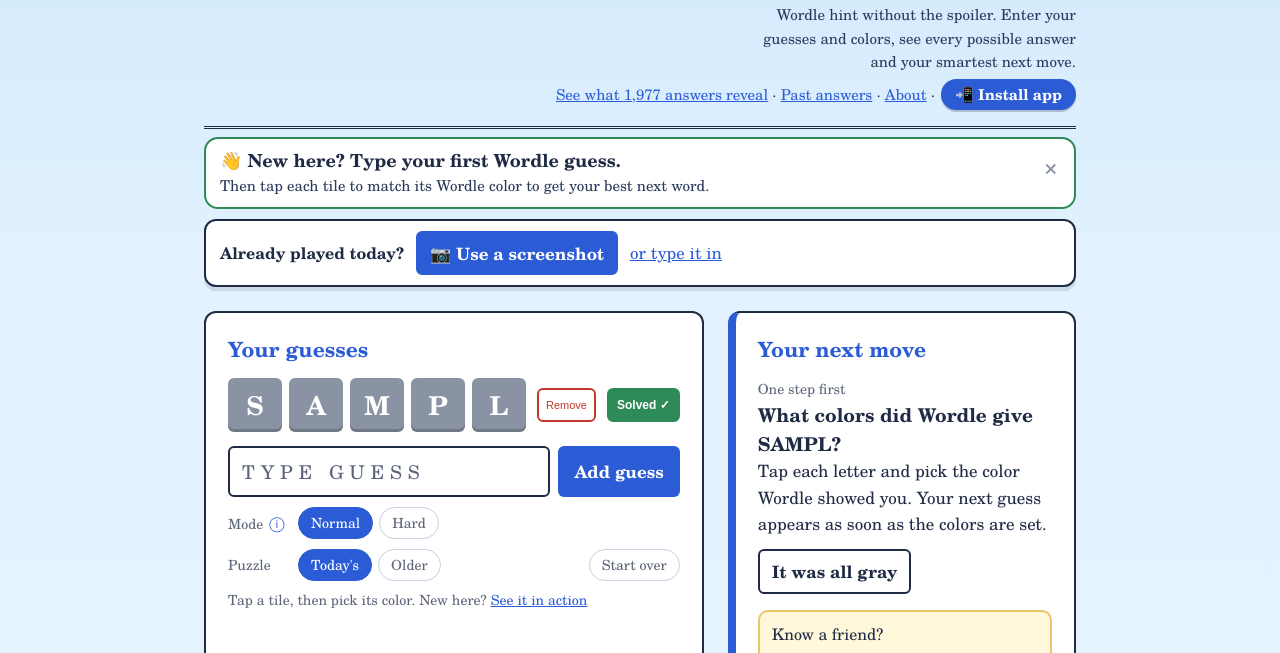
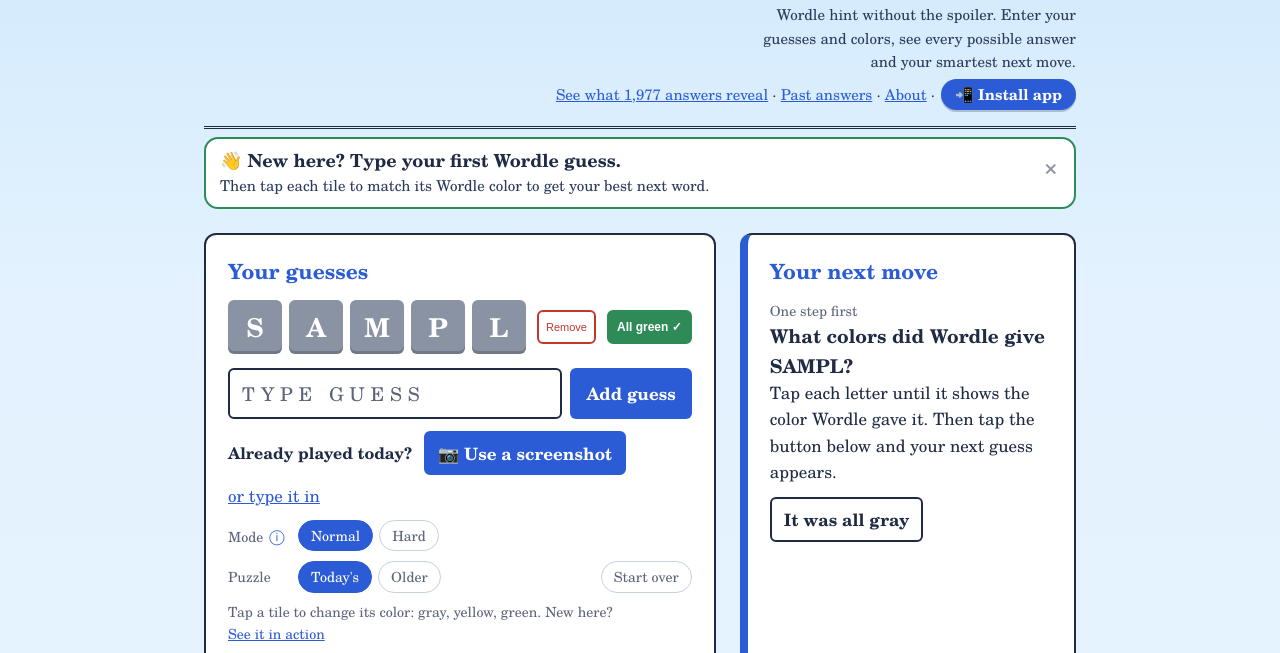
Before and after one commit to bestnextguess/bestnextguess.github.io, a plain HTML site: page index.html in a window 1280 px wide. Both pictures are taken after typing "Sample" into the empty fields and a click on the button "Add guess". Shown: the part 132-785 px from the top of the page. Drawn offline with Linux system fonts and the light colour scheme.

Commit message:
Add files via upload

```diff
--- a/index.html
+++ b/index.html
@@ -203,6 +203,7 @@ td.p{text-align:right;font-weight:700}
 .shotbar[hidden]{display:none}
 .shotbar b{font-size:16px}
 .shotbar .use{margin-top:0}
+.card .shotbar{border:0;box-shadow:none;background:none;padding:0;margin:12px 0 4px}   /* v2.29: inside Your guesses */
 .played{margin-top:14px;border-top:1px solid #E3EAF5;padding-top:12px}
 .played b{display:block;font-size:16px;margin-bottom:8px}
 .played .use{margin-top:0}
@@ -369,7 +370,6 @@ td.p{text-align:right;font-weight:700}
   <p class="more"><button class="linkbtn" id="demoBtn1">See it in action</button><span id="howtoInstallWrap"> · Done for today? <a href="about.html#install" id="howtoInstall">Install it for tomorrow's Wordle</a></span></p>
 </div>
 
-<div class="shotbar" id="shotBar" hidden><b>Already played today?</b><button class="use blue" id="shotBtn">📷 Use a screenshot</button><button class="linkbtn" id="typeBtn">or type it in</button></div>
 
 <div class="grid">
   <section class="card" aria-label="Your guesses">
@@ -382,6 +382,7 @@ td.p{text-align:right;font-weight:700}
       <input id="guess" maxlength="5" autocomplete="off" autocapitalize="characters" spellcheck="false" placeholder="TYPE GUESS" aria-label="Type a five-letter guess">
       <button class="btn" id="add">Add guess</button>
     </div>
+    <div class="shotbar" id="shotBar" hidden><b>Already played today?</b><button class="use blue" id="shotBtn">📷 Use a screenshot</button><button class="linkbtn" id="typeBtn">or type it in</button></div>   <!-- v2.29: under the type box, so the type box is on a small phone's first screen -->
     <div class="optrow" role="group" aria-label="Game mode"><span class="ol">Mode <button class="info" id="modeInfoBtn" aria-label="What do Normal and Hard mean?" aria-expanded="false" aria-controls="modeInfo">ⓘ</button></span>
       <button class="chip" data-h="0" title="Any word can be your next guess.">Normal</button>
       <button class="chip" data-h="1" title="Like Wordle's Hard Mode: your next guess must reuse every green and yellow letter.">Hard</button>
@@ -392,7 +393,7 @@ td.p{text-align:right;font-weight:700}
       <button class="chip" data-m="archive">Older</button>
       <button class="chip" id="reset">Start over</button>
     </div>
-    <p class="note" id="tapNote">Tap a tile, then pick its color.<span id="demoLinkWrap" hidden> New here? <button class="linkbtn" id="demoBtn3">See it in action</button></span></p>
+    <p class="note" id="tapNote">Tap a tile to change its color: gray, yellow, green.<span id="demoLinkWrap" hidden> New here? <button class="linkbtn" id="demoBtn3">See it in action</button></span></p>
     <div id="solved"></div>
   </section>
 
@@ -421,7 +422,7 @@ td.p{text-align:right;font-weight:700}
   <p><b>Free, no ads, always.</b> No sign-up, no app store, works on any phone or computer.</p>
   <p><b>How the odds work:</b> the percentages are estimates from answer history. Since Feb 2, 2026, about 1 in 10 daily answers has been a repeat, so never-used words share about 89% of the odds and repeats about 11%, split again among whichever words still fit. For an older puzzle, the answer must already have been used, so only repeats count. The next move is the word that should finish the puzzle in the fewest guesses: it plans ahead, works out small groups of words exactly, and keeps track of how many guesses you have left.</p>
   <p><b>How good is it:</b> in a test of all 2,315 original Wordle answers (Normal mode, every answer equally likely, opening with SALET), its picks average 3.427 guesses. Perfect play, the lowest average possible, is 3.421, so it comes within 0.2%.</p>
-  <p>Not affiliated with or endorsed by The New York Times. Past answers update automatically every day. Anonymous visit counts via GoatCounter (no cookies, no personal data). <a href="stats.html">Wordle stats</a> · <a href="answers.html">Past answers</a> · <a href="about.html">About</a> · <span id="ver">Version 2.28</span> · © 2026 Ayman Mikhail</p>
+  <p>Not affiliated with or endorsed by The New York Times. Past answers update automatically every day. Anonymous visit counts via GoatCounter (no cookies, no personal data). <a href="stats.html">Wordle stats</a> · <a href="answers.html">Past answers</a> · <a href="about.html">About</a> · <span id="ver">Version 2.29</span> · © 2026 Ayman Mikhail</p>
 </footer>
 </main>
 
@@ -710,7 +711,7 @@ function showWelcome(n, back){ try{
   const el=document.createElement('div'); el.className='welcome'; el.setAttribute('role','status');
   if(!back && n===1){ el.classList.add('act');   // v2.22: the very first visit says what to do; greetings start on visit 2
     if(REF==='google-ad'){   // v2.26.5: visitors from the Google ad searched for a hint mid-game: greet them as players already stuck, not as beginners
-      el.innerHTML=`<div class="wtext"><div class="wt">Stuck on today's Wordle?</div><div class="ws">Type the guesses you've made so far and tap each tile to match its color. Get your smartest next word, no spoilers. Or tap 📷 Use a screenshot just below.</div></div><button class="x" aria-label="Close">×</button>`;
+      el.innerHTML=`<div class="wtext"><div class="wt">Stuck on today's Wordle?</div><div class="ws">Type your guesses below, then tap each tile to match its color.</div></div><button class="x" aria-label="Close">×</button>`;
       track('ad-card-shown');
     } else
     el.innerHTML=`<div class="wtext"><div class="wt">👋 New here? Type your first Wordle guess.</div><div class="ws">Then tap each tile to match its Wordle color to get your best next word.</div></div><button class="x" aria-label="Close">×</button>`; }
@@ -781,16 +782,16 @@ function renderBoard(){
     const d=document.createElement('div'); d.className='row'+(isFresh?' fresh':'');
     r.w.split('').forEach((ch,i)=>{
       const b=document.createElement('button'); b.className='tile '+['x','y','g'][r.c[i]]; b.textContent=ch;
-      b.setAttribute('aria-label',`${ch.toUpperCase()} ${['gray','yellow','green'][r.c[i]]}, tap to pick a color`);
+      b.setAttribute('aria-label',`${ch.toUpperCase()} ${['gray','yellow','green'][r.c[i]]}, tap to change its color`);
       if(ro){ b.disabled=true; b.setAttribute('aria-label',`${ch.toUpperCase()} ${['gray','yellow','green'][r.c[i]]}`); }
-      else b.onclick=e=>{ e.stopPropagation(); openPicker(b, v=>{ r.c[i]=v; r.fresh=false; if(!demo) track('f-colors'); update(); }, r.c[i]); };   // v2.8: tap a tile, pick its color (v2.6.3 funnel: set a color)
+      else b.onclick=e=>{ e.stopPropagation(); r.c[i]=(r.c[i]+1)%3; r.fresh=false; if(!demo) track('f-colors'); update(); };   // v2.29: one tap cycles gray, yellow, green (was a color menu, 2 taps a tile)   // v2.8: tap a tile, pick its color (v2.6.3 funnel: set a color)
       d.appendChild(b);
     });
     const fresh = isFresh;   // v2.9: newest guess, no colors set yet: show a clear Remove button
     const x=document.createElement('button'); x.className='del'+(fresh?' rm':''); x.textContent=fresh?'Remove':'×'; x.title='Remove this guess'; x.setAttribute('aria-label','Remove this guess');
     x.onclick=()=>{ rows.splice(ri,1); update(); };
     if(fresh && !ro){   // v2.13: one tap turns the whole row green when this guess was the answer
-      const ok=document.createElement('button'); ok.className='del ok'; ok.textContent='Solved ✓'; ok.title='This guess was the answer: make every tile green'; ok.setAttribute('aria-label','This guess was the answer: make every tile green');
+      const ok=document.createElement('button'); ok.className='del ok'; ok.textContent='All green ✓'; ok.title='This guess was the answer: make every tile green'; ok.setAttribute('aria-label','This guess was the answer: make every tile green');
       ok.onclick=()=>{ r.c=[2,2,2,2,2]; r.fresh=false; if(!demo){ track('f-colors'); track('solved-tap',false); } update(); };
       if(!ro) d.appendChild(x); d.appendChild(ok); }   // Remove first, then Solved at the far end
     else if(!ro) d.appendChild(x);
@@ -853,7 +854,7 @@ function update(){
   document.getElementById('demoLinkWrap').hidden = demo || !rows.length;
   document.getElementById('tapNote').hidden = inWalk();
   { const l=rows[rows.length-1], repShare = !!l && l.c.every(v=>v===2) && rows.every(r=>fb(r.w,l.w)===code(r.c)) && ANSSET.has(l.w);   // v2.22: the game report will show its own share card (same test as baseReport's R.ok)
-    document.getElementById('shareLine').hidden = demo || !rows.length || inWalk() || repShare; }   // v2.19: share link appears after the first guess (not on the untouched page, not in the demo or walkthrough)
+    document.getElementById('shareLine').hidden = demo || rows.length<2 || inWalk() || repShare; }   // v2.29: from the 2nd guess (after the visitor got some help). v2.19: share link appears after the first guess (not on the untouched page, not in the demo or walkthrough)
   document.getElementById('shotBar').hidden = !!demo;   // v2.28: stays after the first guess, so the board doesn't jump up (a mid-game screenshot still works)   // v2.11.1: shown for older puzzles too
   document.querySelector('#shotBar b').textContent = mode==='today' ? 'Already played today?' : 'Already played this puzzle?';   // v2.11: the screenshot button sits above both cards, visible on a phone without scrolling   // v2.10: the board is read-only while stepping through
   if(demo) document.getElementById('demoExit').onclick=exitDemo;
@@ -950,7 +951,7 @@ const boardSig=()=>rows.map(r=>r.w+r.c.join('')).join('|');
 function colorAsk(box,last){   // v2.27
   const any=last.c.some(v=>v>0), W=last.w.toUpperCase(), btn=any?'These colors are right':'It was all gray';
   setPeek({ask:true, btn});
-  box.innerHTML=`<p class="k">One step first</p><p class="askq">What colors did Wordle give ${W}?</p><p>Tap each letter and pick the color Wordle showed you. Your next guess appears as soon as the colors are set.</p><button class="use" id="colOk">${btn}</button>`;
+  box.innerHTML=`<p class="k">One step first</p><p class="askq">What colors did Wordle give ${W}?</p><p>Tap each letter until it shows the color Wordle gave it. Then tap the button below and your next guess appears.</p><button class="use" id="colOk">${btn}</button>`;
   track('color-ask');
   const ok=()=>{ last.fresh=false; last.ok=true; track('color-ok',false); update(); };
   document.getElementById('colOk').onclick=ok; const pg=document.getElementById('peekOk'); if(pg) pg.onclick=ok;
@@ -1024,7 +1025,7 @@ async function suggest(cands,P,my){
     if(demo){ box.innerHTML=`<p class="solvedHead">Solved! 🎉</p><p>That was the example game. Play your own game and you get a full game report: skill and luck scores, and where you could have saved a guess.</p><button class="use" id="demoExit2">${hasOwn()?'Back to your game':'Start your own game'}</button>`; document.getElementById('demoExit2').onclick=exitDemo; return; }
     if(!demo) track('f-done');
     showReport(box); return; }
-  if(!demo && !inWalk() && !last.ok && (last.fresh || last.c.every(v=>v===0))){   // v2.27: a new guess the player hasn't colored yet: ask for Wordle's colors before suggesting anything (rebuilt Nov 16 for ad visitors)
+  if(!demo && !inWalk() && !last.ok){   // v2.29: every new guess waits for the player's "Colors set" / "All gray" (a hint after the first tile was often wrong: RAISE with R set but E not yet green gave TOUCH, not TRUCE); v2.27: a new guess the player hasn't colored yet: ask for Wordle's colors before suggesting anything (rebuilt Nov 16 for ad visitors)
     const before = rows.length<2 || fitsRows(rows.slice(0,-1),USUAL).length || fitsRows(rows.slice(0,-1),BAK).length || fitsRows(rows.slice(0,-1),X3).length;
     if(before){ colorAsk(box,last); return; } }   // (when nothing fit before this row, the v2.25 cards still show)
   if(!cands.length){
@@ -1270,6 +1271,7 @@ function addGuess(){
   const c=[0,0,0,0,0];   // v2.23: a letter already confirmed green in an earlier guess starts green when the new guess keeps it in that spot
   rows.forEach(r=>r.c.forEach((v,i)=>{ if(v===2 && r.w[i]===w[i]) c[i]=2; }));
   rows.push({w,c,fresh:!c.every(v=>v===2)}); inp.value=''; update();   // a row that comes out all green is solved, not waiting for colors
+  if(innerWidth<800){ const pk=document.getElementById('nextPeek'); if(pk && !pk.hidden){ const b=pk.getBoundingClientRect(); if(b.bottom>innerHeight-8 || b.top<0) pk.scrollIntoView({block:'center',behavior:'smooth'}); } }   // v2.29: small phones: keep "Now set the colors" on screen
 }
 document.getElementById('add').onclick=addGuess;
 inp.addEventListener('keydown',e=>{ if(e.key==='Enter') addGuess(); });
```
